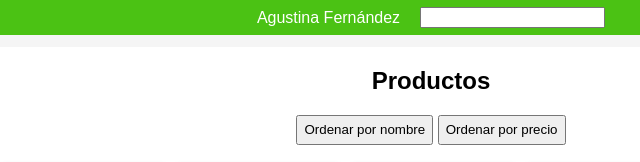
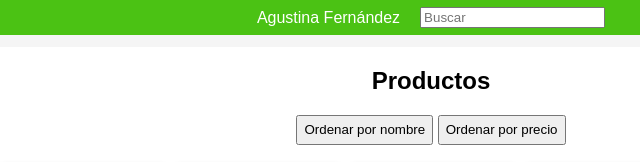
Before and after one commit to agussffernandez/parcial1PrograIIIDiv132_AgustinaFernandez, a plain HTML site: page index.html in a window 1280 px wide. Shown: the top 162 px of the page, 209-849 px from the left. Drawn offline with Linux system fonts and the light colour scheme.

Commit message:
Codigo version 1.1

```diff
--- a/index.html
+++ b/index.html
@@ -17,7 +17,8 @@
                     <!--span donde se cargara el nombre del alumno dinámicamente con JS -->
                 </span>
                 <label for="barraBusqueda"></label>
-                <input id="barraBusqueda" type="text">
+                <input id="barraBusqueda" type="text" placeholder="Buscar">
+                <!--placeholder: muestra un texto dentro del input mientras está vacío. -->
             </div>
             <span id="carritoHeader">
                 <!--span donde se cargara carrito: x productos dinámicamente con JS -->
```
